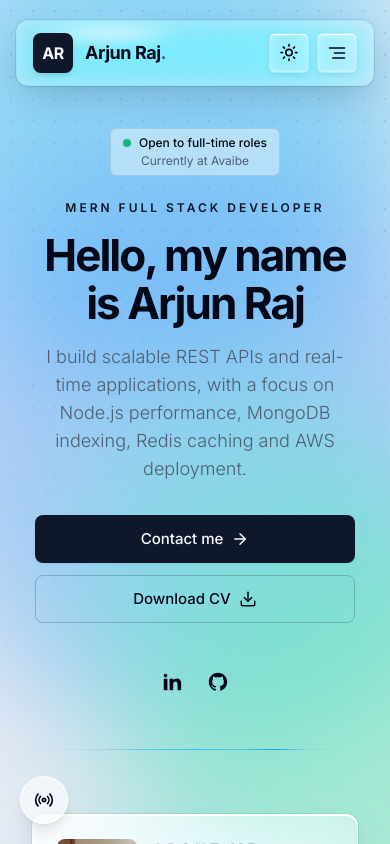
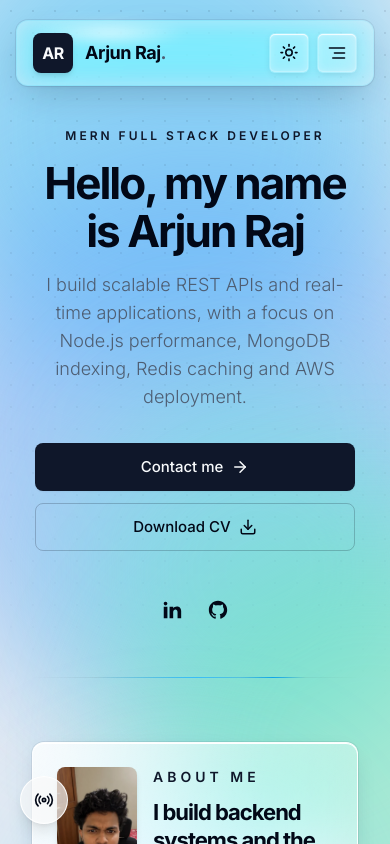
Before and after one commit to arjunraj046/portfolio-website-arjun, a Next.js app: page / in a window 390 px wide. Shown: the top 844 px of the page. Built offline with nearby package versions, Linux system fonts and the light colour scheme.

Commit message:
feat: add Hero section component with intro, CTA buttons, and social links

```diff
--- a/src/components/sections/hero/Hero.jsx
+++ b/src/components/sections/hero/Hero.jsx
@@ -15,12 +15,12 @@ const Hero = () => {
             <div className="container mx-auto relative z-10 w-full">
                 <div className="flex items-center justify-between gap-x-8">
                     <div className="flex max-w-[600px] flex-col justify-center mx-auto xl:mx-0 text-center xl:text-left">
-                        <p className="mx-auto mb-6 inline-flex w-fit flex-col items-center gap-0.5 rounded-md border border-foreground/10 bg-background/40 px-3 py-1.5 text-xs text-muted-foreground backdrop-blur sm:flex-row sm:gap-2 sm:text-sm xl:mx-0">
+                        <p className="mx-auto mb-6 hidden sm:inline-flex w-fit items-center gap-2 rounded-full border border-foreground/10 bg-background/50 px-3.5 py-1.5 text-xs sm:text-sm text-muted-foreground backdrop-blur xl:mx-0 shadow-sm">
                             <span className="inline-flex items-center gap-2 font-medium text-foreground">
-                                <span aria-hidden="true" className="h-2 w-2 rounded-full bg-emerald-500" />
+                                <span aria-hidden="true" className="h-2 w-2 rounded-full bg-emerald-500 animate-pulse" />
                                 {site.availability}
                             </span>
-                            <span aria-hidden="true" className="hidden text-foreground/30 sm:inline">|</span>
+                            <span aria-hidden="true" className="text-foreground/30">|</span>
                             <span>{site.currentRole}</span>
                         </p>
                         <p className="mb-4 text-xs font-semibold uppercase tracking-[3px] text-primary sm:text-sm sm:tracking-[4px]">{site.role}</p>
```
